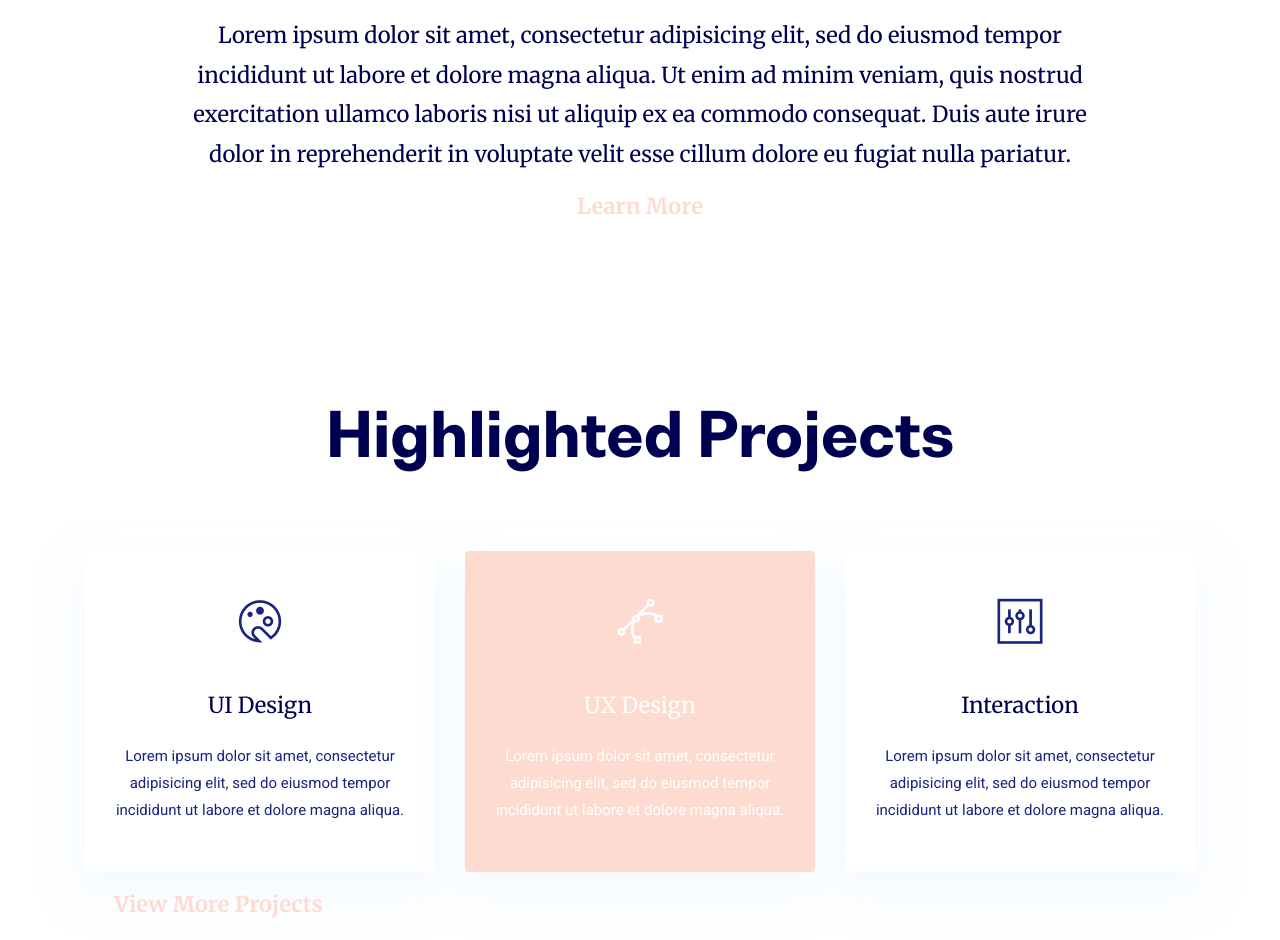
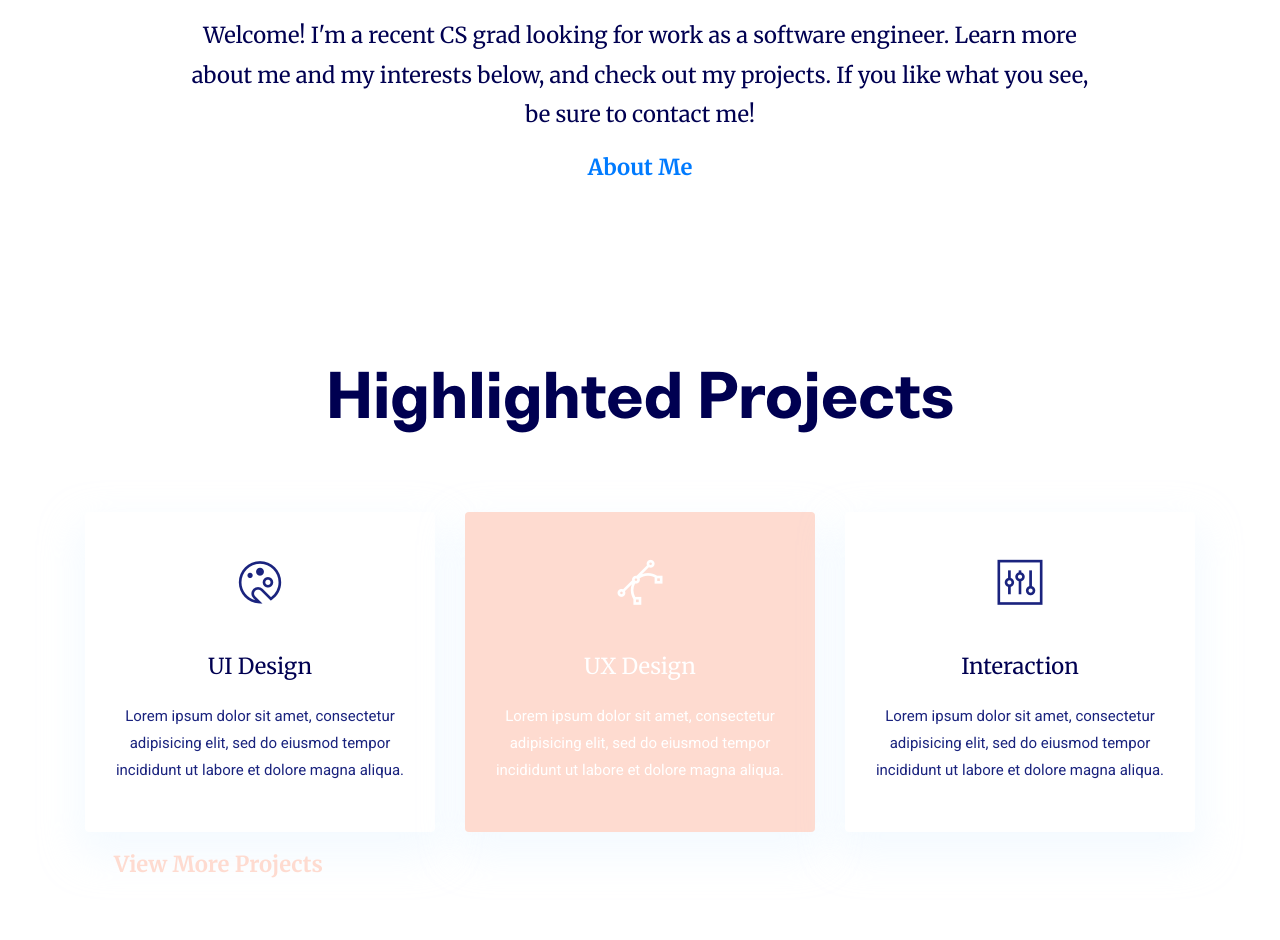
Before and after one commit to marikobriggs/my-website, a plain HTML site: page index.html in a window 1280 px wide. Shown: the part 860-1800 px from the top of the page. Drawn offline with Linux system fonts and the light colour scheme.

Commit message:
style(home): adding desc copy and changing header message

```diff
--- a/index.html
+++ b/index.html
@@ -64,7 +64,7 @@
       <div class="container">
         <div class="row">
           <div class="col-lg-11 mx-auto">
-            <h1 class="font-tertiary">Hi! <br> I’m Mariko, <br> a bean!</h1>
+            <h1 class="font-tertiary">Hi! <br> I’m Mariko, <br>a recent CS grad.</h1>
           </div>
         </div>
       </div>
@@ -76,13 +76,10 @@
       <div class="container">
         <div class="row">
           <div class="col-lg-10 mx-auto text-center">
-            <p class="font-secondary paragraph-lg text-dark">Lorem ipsum dolor sit amet, consectetur adipisicing elit,
-              sed
-              do eiusmod tempor incididunt ut labore et dolore magna aliqua. Ut enim ad minim veniam, quis nostrud
-              exercitation ullamco laboris nisi ut aliquip ex ea commodo consequat. Duis aute irure dolor in
-              reprehenderit
-              in voluptate velit esse cillum dolore eu fugiat nulla pariatur.</p>
-            <a href="about.html" class="btn btn-transparent">learn more</a>
+            <p class="font-secondary paragraph-lg text-dark">Welcome! I'm a recent CS grad looking for work as a software engineer.
+              Learn more about me and my interests below, and check out my projects.
+              If you like what you see, be sure to contact me!</p>
+            <a href="about.html" class="btn">About Me</a>
           </div>
         </div>
       </div>
@@ -92,7 +89,7 @@
     <!-- services -->
     <section class="section">
       <div class="container">
-        <div class="row">
+        <div class="row align-content-center">
           <div class="col-12">
             <h2 class="section-title text-center">Highlighted Projects</h2>
           </div>
```
